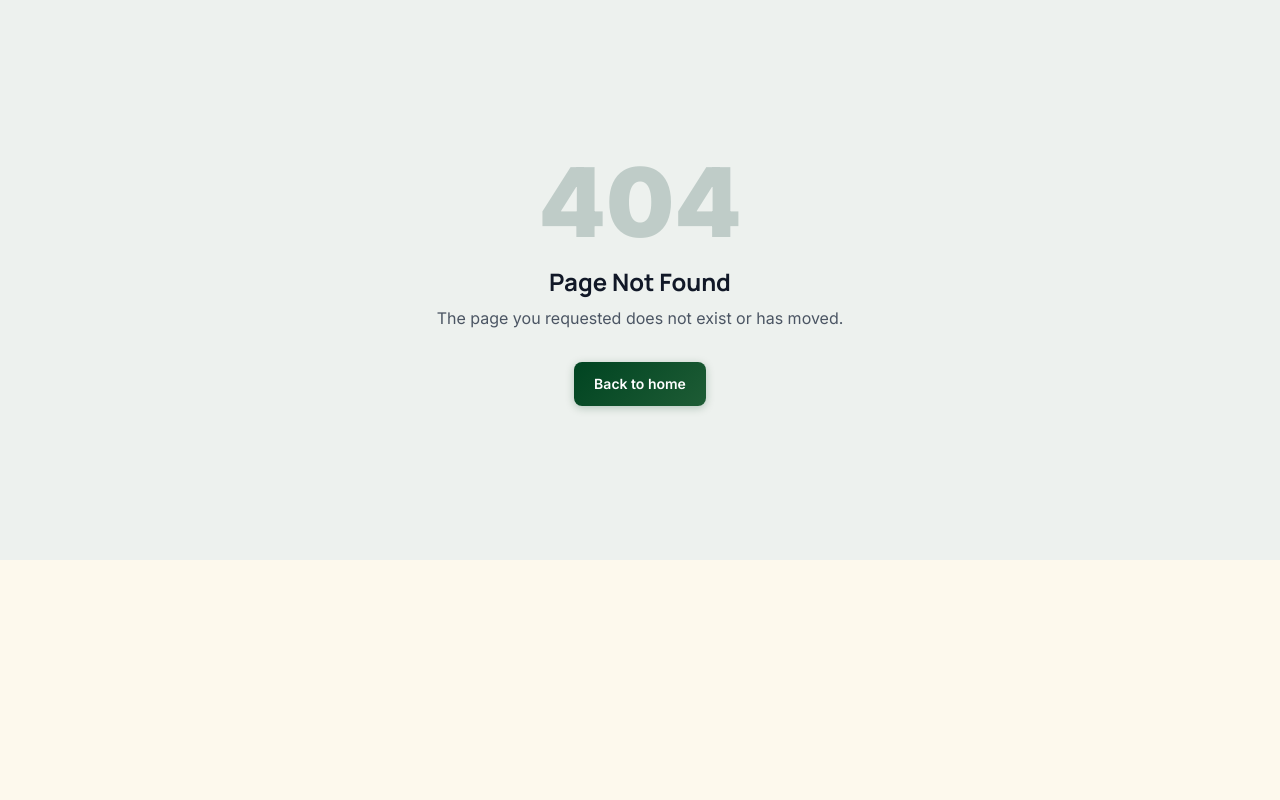
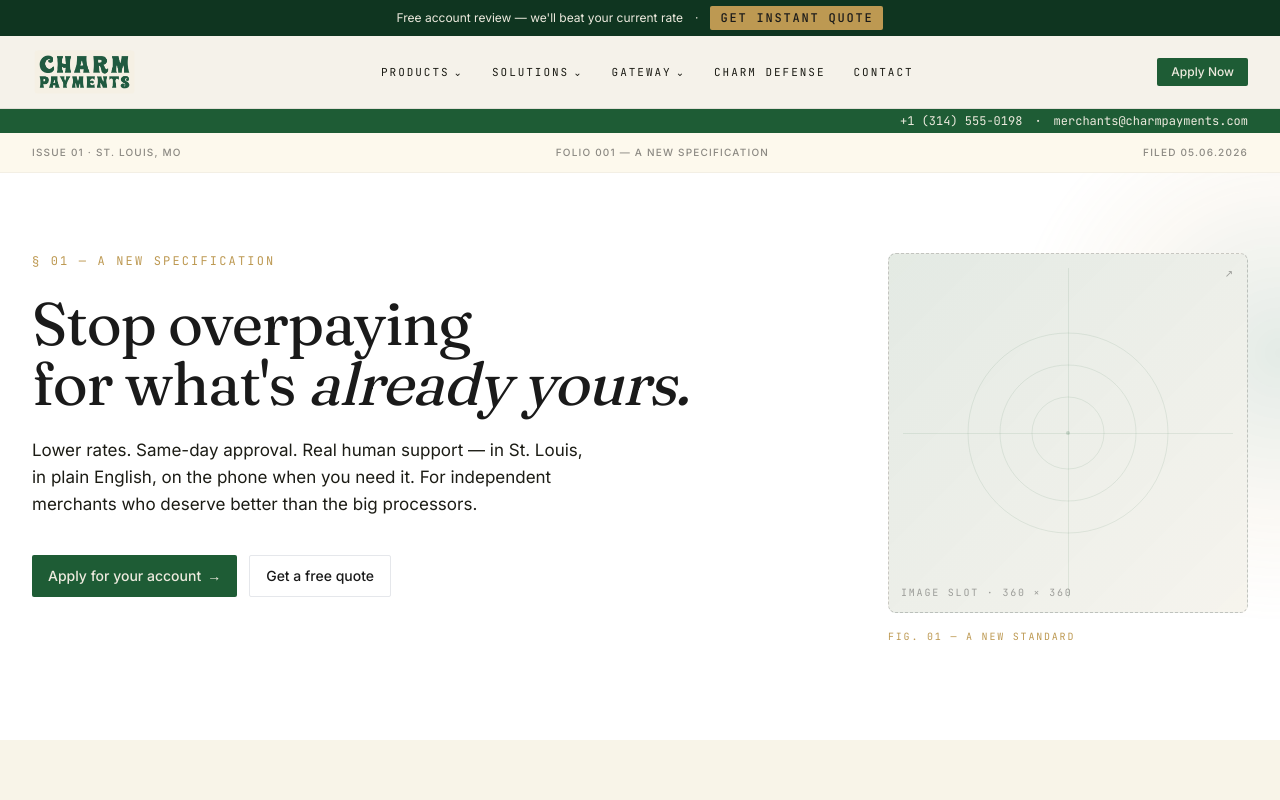
Before and after one commit to lrobE376/Charm-Payments, a Next.js app: page /prototype/home in a window 1280 px wide. Before the commit this address had no page. Shown: the top 800 px of the page. Built offline with nearby package versions, Linux system fonts and the light colour scheme.

Commit message:
feat(prototype): add /prototype/home with new magazine layout system, image-slot pattern, GSAP narrative animation

```diff
--- /dev/null
+++ b/src/app/prototype/home/page.tsx
@@ -0,0 +1,105 @@
+// src/app/prototype/home/page.tsx
+import type { Metadata } from 'next'
+import { MagPage } from '@/components/atelier/magazine/MagPage'
+import { HeroVisual } from '@/components/atelier/magazine/HeroVisual'
+
+export const metadata: Metadata = {
+  title: 'Prototype — Charm Payments',
+  description: 'Design system prototype, not for public consumption.',
+  robots: { index: false, follow: false },
+}
+
+export default function PrototypeHomePage() {
+  return (
+    <MagPage
+      meta={{
+        issue: 'Issue 01 · St. Louis, MO',
+        folio: 'Folio 001 — A new specification',
+        filed: 'Filed 05.06.2026',
+      }}
+      hero={{
+        eyebrow: '§ 01 — A new specification',
+        headlineLines: [
+          { text: 'Stop overpaying' },
+          { text: "for what's already yours.", italicTarget: "already yours." },
+        ],
+        subtitle:
+          'Lower rates. Same-day approval. Real human support — in St. Louis, in plain English, on the phone when you need it. For independent merchants who deserve better than the big processors.',
+        primaryCta: { label: 'Apply for your account', href: '/apply' },
+        secondaryCta: { label: 'Get a free quote', href: '/quote' },
+        visualVariant: 'home',
+        visualSlot: <HeroVisual variant="home" caption="FIG. 01 — A NEW STANDARD" />,
+      }}
+      threeCards={{
+        eyebrow: '§ 02 — What you actually get',
+        headline: 'Three things that change {on day one.}',
+        cards: [
+          {
+            figLabel: 'Fig. 02.A',
+            title: 'Lower effective rate',
+            description:
+              'Interchange-plus pricing means you pay the wholesale rate plus a small, transparent margin. No hidden tiers.',
+          },
+          {
+            figLabel: 'Fig. 02.B',
+            title: 'Same-day funding',
+            description:
+              'Money in your account the same day, not three business days later. Cash flow that respects your business cycle.',
+          },
+          {
+            figLabel: 'Fig. 02.C',
+            title: 'A real human',
+            description:
+              'Call our number and a person picks up — in St. Louis, who knows your account. No tier-one queue, no offshore script.',
+          },
+        ],
+      }}
+      pullQuote={{
+        eyebrow: '§ 03',
+        text: '"Switched from Square last quarter. Charm cut my effective rate by {0.4 points} — and I have a phone number that actually picks up."',
+        citeName: 'Marcus T.',
+        citeRole: 'Owner · Metro Auto Repair',
+        citeLocation: 'St. Louis, MO',
+        verifiedDate: 'Verified · 03.2026',
+      }}
+      comparison={{
+        eyebrow: '§ 04 — A comparison',
+        headline: 'Two ways to process. {One that respects you.}',
+        theirs: {
+          label: 'Specimen A — The other guys',
+          title: '3.5% + $0.30 per swipe',
+          items: [
+            'Hidden monthly fees',
+            'Statement fees',
+            'PCI compliance fees',
+            'Chargeback fees up to $50',
+            'Phone tree to nowhere',
+          ],
+        },
+        ours: {
+          label: 'Specimen B — Charm Payments',
+          title: 'Interchange-plus, transparent',
+          items: [
+            'Zero monthly fees',
+            'No statement fees, ever',
+            'PCI included free',
+            'Chargeback Defense, included',
+            'A real human in St. Louis',
+          ],
+        },
+      }}
+      finalCta={{
+        eyebrow: '§ 05 — Begin',
+        headlineLines: [
+          { text: 'The audit is free.' },
+          { text: "The savings aren't.", italicTarget: "The savings aren't." },
+        ],
+        subtitle:
+          "Send us your latest processing statement. We'll show you what you've been overpaying — and what we'd charge instead. Usually within 24 hours.",
+        primaryCta: { label: 'Get a free rate audit', href: '/quote' },
+        secondaryCta: { label: 'Apply now', href: '/apply' },
+        gradientVariant: 'home',
+      }}
+    />
+  )
+}
--- /dev/null
+++ b/src/app/prototype/layout.tsx
@@ -0,0 +1,32 @@
+// src/app/prototype/layout.tsx
+import type { Metadata } from 'next'
+import { HeaderAtelier } from '@/components/marketing/HeaderAtelier'
+
+export const metadata: Metadata = {
+  title: 'Prototype — Charm Payments',
+  description: 'Design system prototype, not for public consumption.',
+  robots: { index: false, follow: false },
+}
+
+export default function PrototypeLayout({ children }: { children: React.ReactNode }) {
+  return (
+    <>
+      <HeaderAtelier />
+      <main id="main-content">{children}</main>
+      <footer
+        role="contentinfo"
+        className="font-stripeSans"
+        style={{
+          padding: '24px 32px',
+          fontSize: 12,
+          color: 'rgba(0,0,0,0.45)',
+          letterSpacing: '0.04em',
+          borderTop: '0.5px solid rgba(0,0,0,0.06)',
+          textAlign: 'center',
+        }}
+      >
+        Charm Payments · St. Louis · 2026 · Prototype
+      </footer>
+    </>
+  )
+}
```
